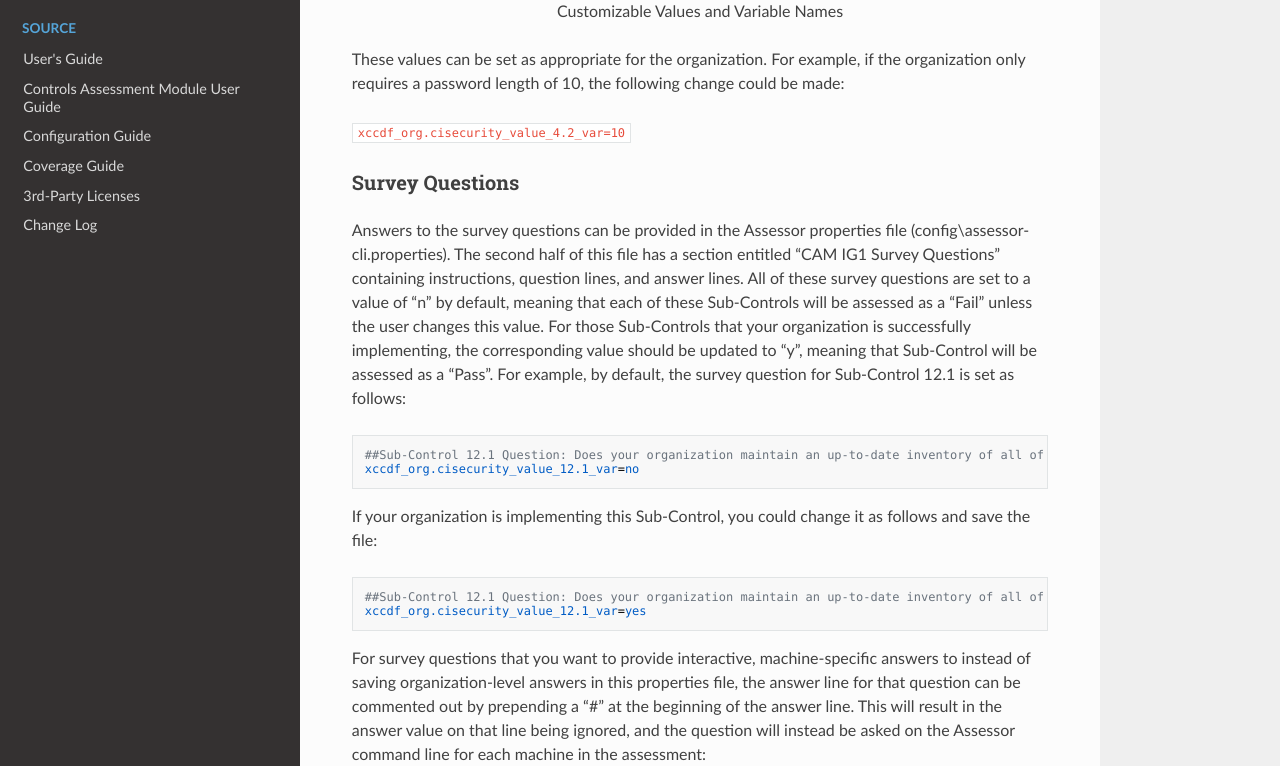
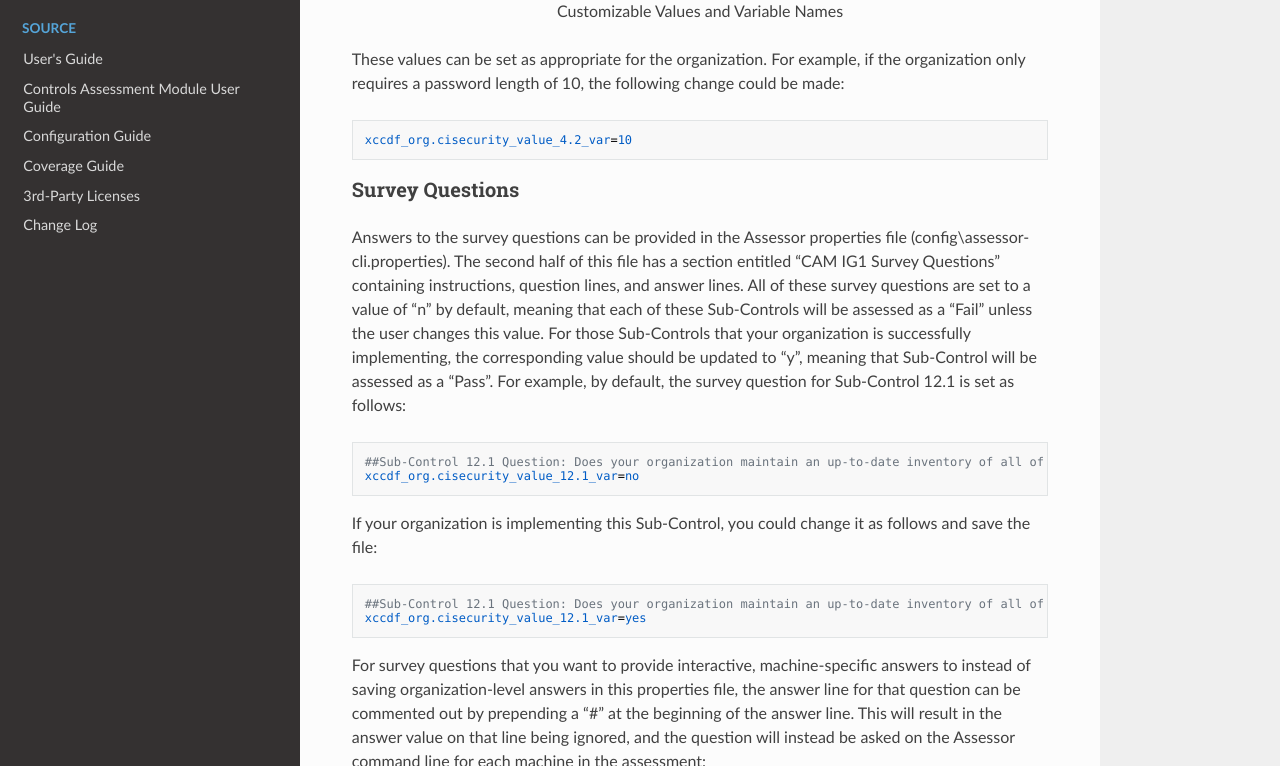
Before and after one commit to CISecurity/CCPA-Docs, an MkDocs documentation site: the page built from docs/Controls Assessment Module User Guide.md, in a window 1280 px wide and 900 px high, scrolled down 2500 px, cut to the strip 134-900 px from the top of the window. Built offline with MkDocs 1.6.1, drawn with Linux system fonts in a browser that asks for light colours; nearby versions of some CDN libraries.

Commit message:
Fixed red text

```diff
--- a/docs/Controls Assessment Module User Guide.md
+++ b/docs/Controls Assessment Module User Guide.md
@@ -42,7 +42,7 @@ Additionally, there are four values that can be configured for the automated che
 
 These values can be set as appropriate for the organization.  For example, if the organization only requires a password length of 10, the following change could be made:
 
-`xccdf_org.cisecurity_value_4.2_var=10`
+    xccdf_org.cisecurity_value_4.2_var=10
 
 ### Survey Questions ###
 Answers to the survey questions can be provided in the Assessor properties file (config\assessor-cli.properties).  The second half of this file has a section entitled “CAM IG1 Survey Questions” containing instructions, question lines, and answer lines.  All of these survey questions are set to a value of “n” by default, meaning that each of these Sub-Controls will be assessed as a “Fail” unless the user changes this value.  For those Sub-Controls that your organization is successfully implementing, the corresponding value should be updated to “y”, meaning that Sub-Control will be assessed as a “Pass”.
```
